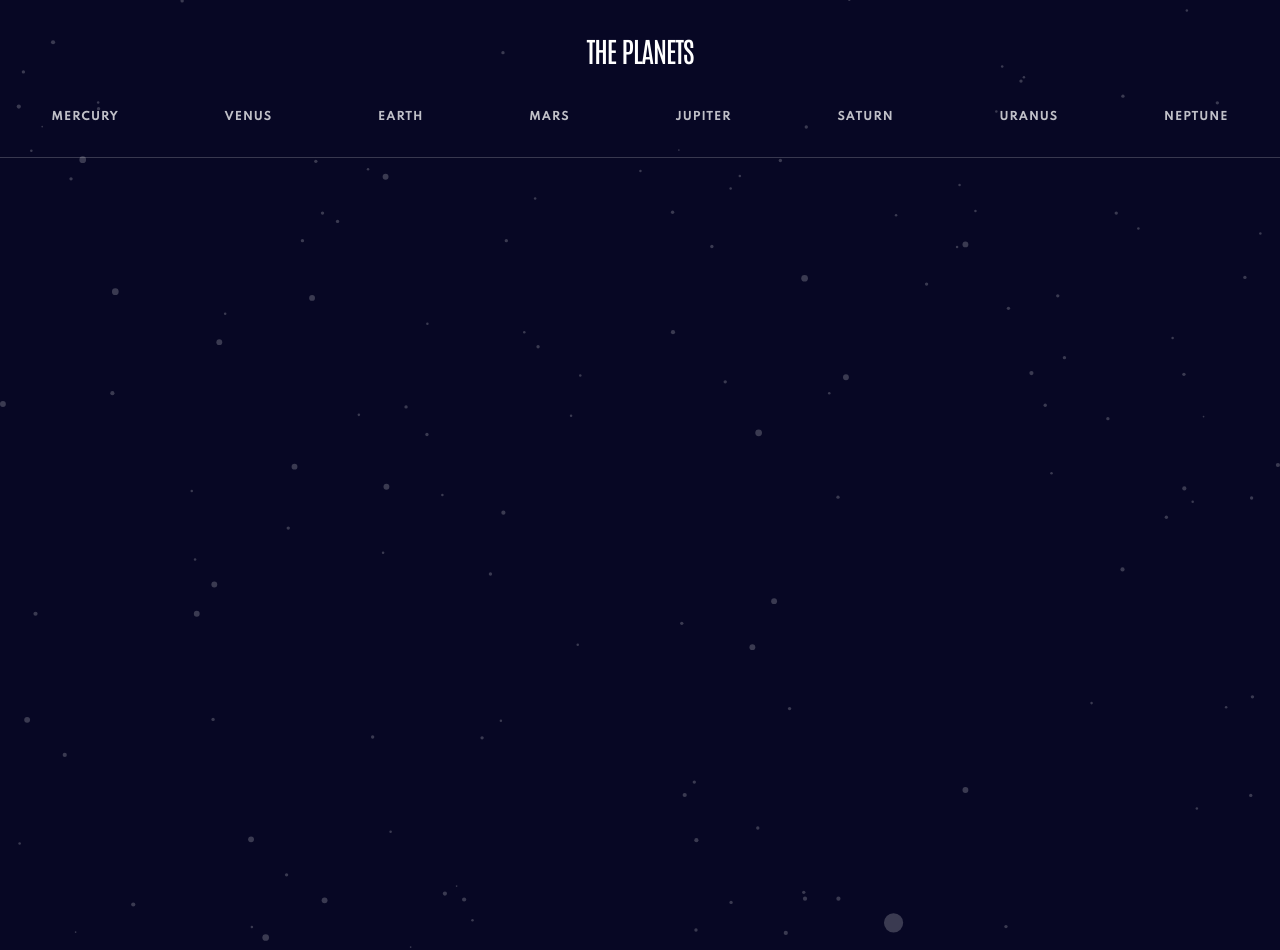
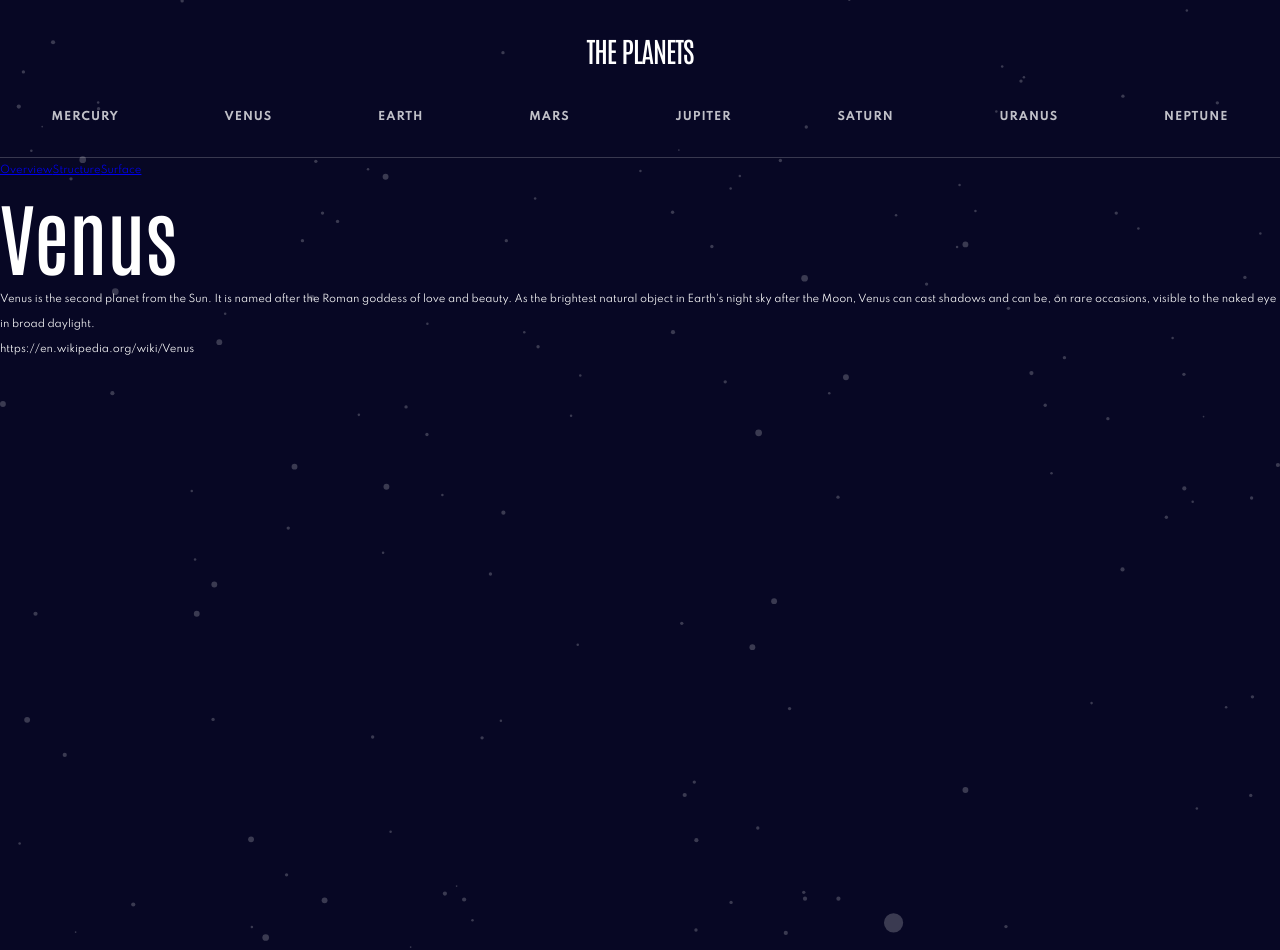
Before and after one commit to robertKamrowski/planet_app, a React (Create React App) app: page /venus in a window 1280 px wide. Built offline with nearby package versions, Linux system fonts and the light colour scheme.

Commit message:
Add link func for each planet

```diff
--- a/src/components/App.js
+++ b/src/components/App.js
@@ -1,8 +1,9 @@
 import React from 'react';
 import styled from 'styled-components';
-import { BrowserRouter as Router, Route } from 'react-router-dom';
+import { BrowserRouter as Router, Route, Switch } from 'react-router-dom';
 import Header from './header/Header';
-import MainPanel from './mainPanel/mainPlanetPanel';
+import MainPanel from './mainPanel/MainPlanetPanel';
+import MainPanelStarter from './mainPanel/MainPanelStarter';
 
 const AppWrapper = styled.div`
   width: 375px;
@@ -15,14 +16,17 @@ const App = () => {
     <AppWrapper>
       <Router>
         <Header />
+        <Switch>
+          <Route path="/" exact component={MainPanelStarter} />
+          <Route path="/earth" component={MainPanel} />
           <Route path="/mercury" component={MainPanel} />
           <Route path="/venus" component={MainPanel} />
-        <Route path="/" exact component={MainPanel} />
           <Route path="/mars" component={MainPanel} />
           <Route path="/jupiter" component={MainPanel} />
           <Route path="/saturn" component={MainPanel} />
           <Route path="/uranus" component={MainPanel} />
           <Route path="/neptune" component={MainPanel} />
+        </Switch>
       </Router>
     </AppWrapper>
   );
--- a/src/components/header/menu/Menu.js
+++ b/src/components/header/menu/Menu.js
@@ -103,7 +103,7 @@ const Menu = () => {
       </StyledNavLink>
       <Line />
 
-      <StyledNavLink to="/" onClick={toggleMenuOpen}>
+      <StyledNavLink to="/earth" onClick={toggleMenuOpen}>
         <Circle color="#545BFE" />
         <PlanetName>earth</PlanetName>
         <ArrowIcon />
--- /dev/null
+++ b/src/components/mainPanel/MainPanelStarter.js
@@ -0,0 +1,7 @@
+import React from 'react';
+
+const MainPanelStarter = () => {
+  return <div>Starter and description of the app</div>;
+};
+
+export default MainPanelStarter;
--- /dev/null
+++ b/src/components/mainPanel/PlanetButtons.js
@@ -0,0 +1,19 @@
+import React from 'react';
+import { NavLink, useRouteMatch } from 'react-router-dom';
+import styled from 'styled-components';
+
+const MenuWrapper = styled.menu``;
+
+const PlanetButtons = () => {
+  let { url } = useRouteMatch();
+
+  return (
+    <MenuWrapper>
+      <NavLink to={`${url}`}>Overview</NavLink>
+      <NavLink to={`${url}/structure`}>Structure</NavLink>
+      <NavLink to={`${url}/surface`}>Surface</NavLink>
+    </MenuWrapper>
+  );
+};
+
+export default PlanetButtons;
--- a/src/components/mainPanel/mainPlanetPanel.js
+++ b/src/components/mainPanel/mainPlanetPanel.js
@@ -1,7 +1,8 @@
-import React, { useContext, useEffect, useState } from 'react';
+import React, { useContext, useEffect } from 'react';
 import styled from 'styled-components';
 import { useLocation } from 'react-router';
 import { AppContext } from '../../providers/AppProvider';
+import PlanetButtons from './PlanetButtons';
 
 const MainPanelWrapper = styled.main``;
 
@@ -10,8 +11,10 @@ const MainPlanetPanel = () => {
     useContext(AppContext);
 
   const location = useLocation();
+  console.log(location.pathname);
   let planetName = location.pathname.replace('/', '');
   planetName = planetName.charAt(0).toUpperCase() + planetName.slice(1);
+  console.log(planetName);
 
   useEffect(() => {
     for (let i = 0; i < planetsData.length; i++) {
@@ -19,9 +22,16 @@ const MainPlanetPanel = () => {
         setCurrentPlanet(planetsData[i]);
       }
     }
-  }, []);
+  }, [planetName]);
 
-  return <MainPanelWrapper></MainPanelWrapper>;
+  return (
+    <MainPanelWrapper>
+      <PlanetButtons />
+      <h1>{currentPlanet.name}</h1>
+      <p>{currentPlanet.overview.content}</p>
+      <p>{currentPlanet.overview.source}</p>
+    </MainPanelWrapper>
+  );
 };
 
 export default MainPlanetPanel;
--- a/src/providers/AppProvider.js
+++ b/src/providers/AppProvider.js
@@ -22,7 +22,7 @@ const theme = {
 
 const AppProvider = ({ children }) => {
   const [isMenuOpened, setIsMenuOpened] = useState(false);
-  const [currentPlanet, setCurrentPlanet] = useState(planetsData[2]);
+  const [currentPlanet, setCurrentPlanet] = useState(planetsData[0]);
 
   const toggleMenuOpen = () => {
     setIsMenuOpened((prevIsMenuOpened) => !prevIsMenuOpened);
```
Lines whose indentation alone changed are shown as unchanged.
